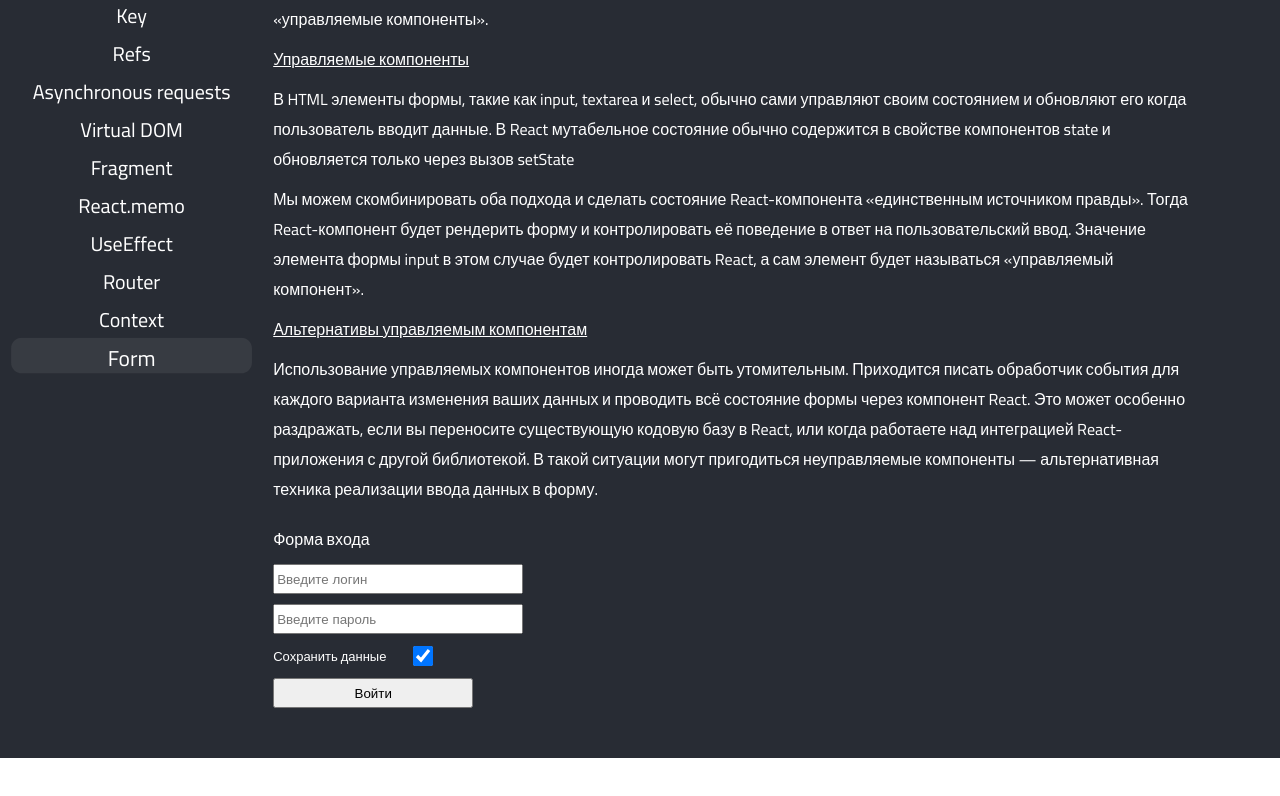
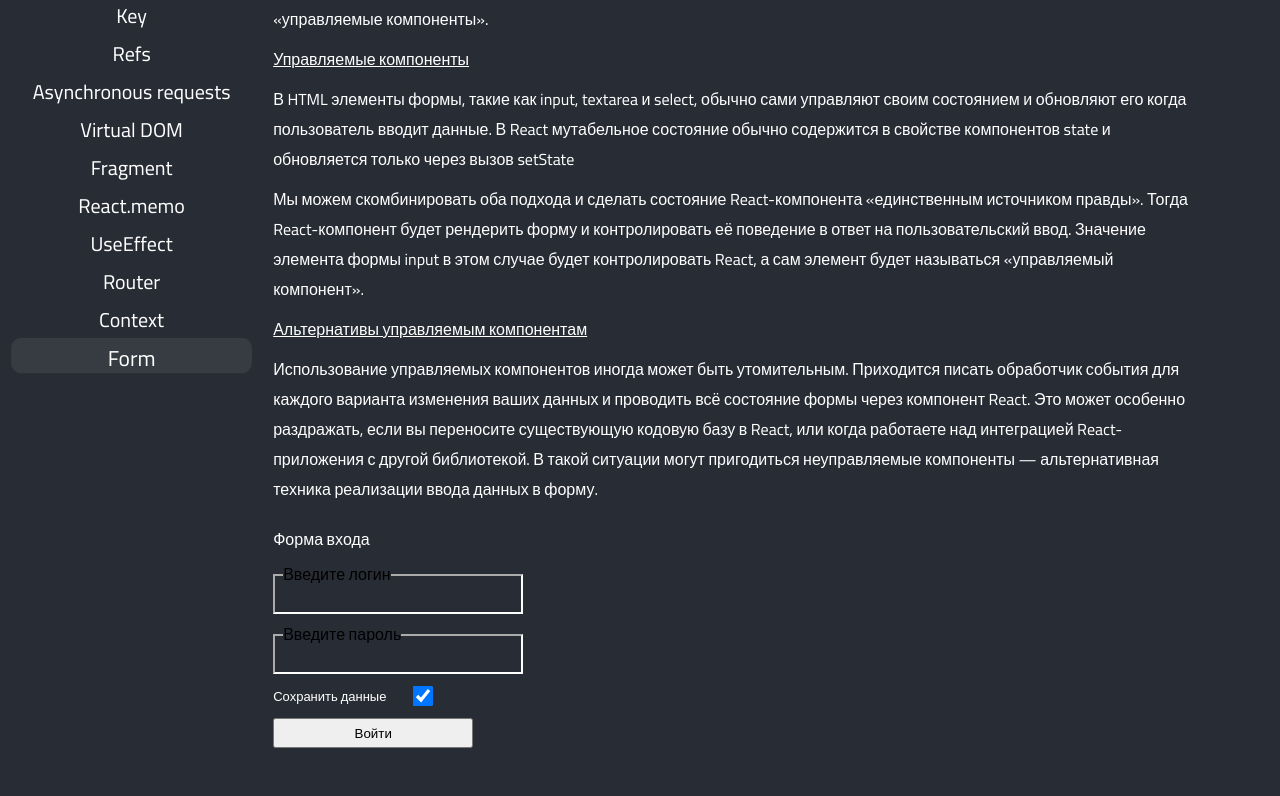
Before and after one commit to InessaBoickova/Shpora, a React (Create React App) app: page /Form in a window 1280 px wide. Shown: the part 582-1378 px from the top of the page. Before the commit the page ends 1340 px from the top, so only its background shows below. Built offline with nearby package versions, Linux system fonts and the light colour scheme.

Commit message:
fix form page

```diff
--- a/src/components/pages/Form/form.js
+++ b/src/components/pages/Form/form.js
@@ -38,11 +38,19 @@ const Login = () => {
     }
 
     return (
-        <div className="input">
+        <div className="form">
             <span>Форма входа</span>
-            <input  type="text" onChange={(e) => validText(e.target.value) } value= {text} placeholder = 'Введите логин'/>
-            <input  className="password" type="password" onChange={(e) => validPassword(e.target.value)} value={password} placeholder='Введите пароль'/>
-            <p><label>Сохранить данные</label><input type="checkbox" className='checkbox' checked/></p>
+             <form action="#">
+                <div className="input">
+                    <input name='login' type="text" onChange={(e) => validText(e.target.value) } value= {text}/>
+                    <label htmlFor="login">Введите логин</label>
+                </div>
+                <div className="input">
+                    <input className="password" type="password" onChange={(e) => validPassword(e.target.value)} value={password}/>
+                    <label htmlFor="password">Введите пароль</label>
+                </div>
+                <p><label>Сохранить данные</label><input type="checkbox" className='checkbox' checked/></p>
+             </form>
             <button onClick={ () => cleanForm()}>Войти</button>
         </div>
     )
--- a/src/components/pages/Form/form.sass
+++ b/src/components/pages/Form/form.sass
@@ -1,13 +1,17 @@
-.input
+.form
     margin-top: 10px
     position: relative
     display: flex
     flex-direction: column
     align-items: baseline
     input
-        margin-top: 10px
+        margin-top: 20px
+        padding: 10px
         width: 250px
-        height: 30px
+        height: 40px
+        background-color: #282c34
+        color: white
+        border-color: white
         &:active, &:hover, &:focus
             outline: none
     button
@@ -28,3 +32,11 @@
         font-size: 13px
         margin-top: 10px
         color: white
+    .input
+        position: relative
+        label
+            background-color: #282c34
+            position: absolute
+            height: 18px
+            top: 5px
+            left: 10px
```
